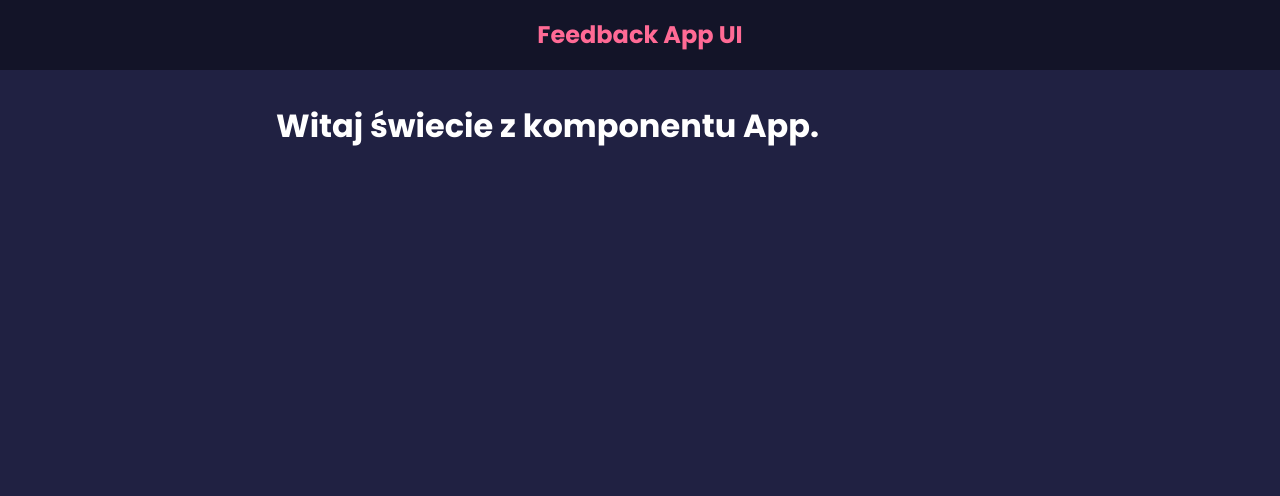
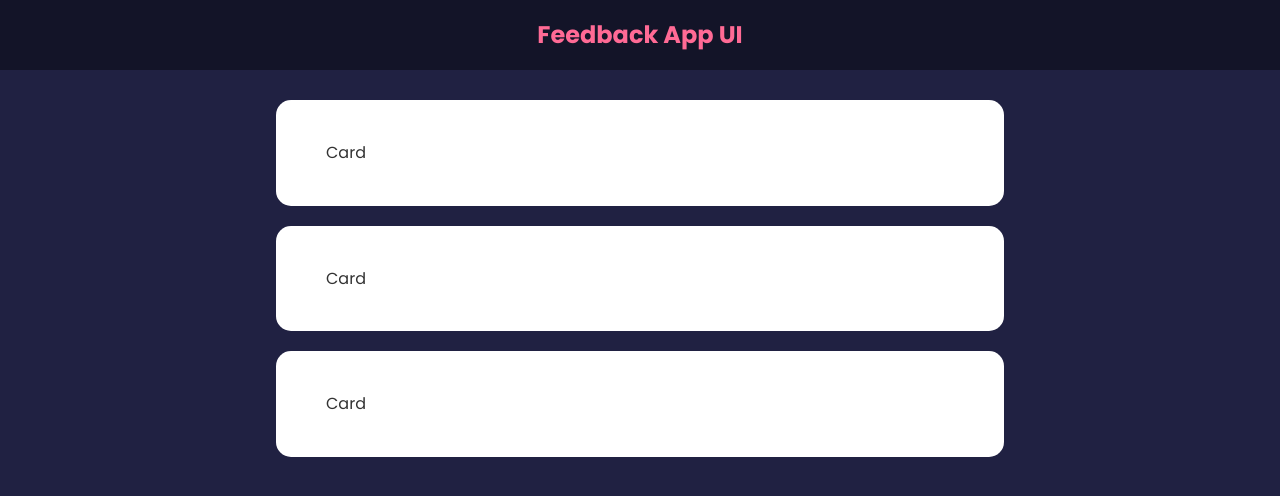
Before and after one commit to robmi11/feedback, a React (Create React App) app: page / in a window 1280 px wide. Shown: the top 496 px of the page. Built offline with nearby package versions, Linux system fonts and the light colour scheme.

Commit message:
FeedbackList, FeedbackItem and Card components added.

```diff
--- a/src/App.js
+++ b/src/App.js
@@ -1,11 +1,16 @@
+import { useState } from "react";
 import Header from "./components/Header";
+import FeedbackList from "./components/FeedbackList";
+import FeedbackData from "./data/Feedbackdata";
 
 function App() {
+  const [feedback, setFeedback] = useState(FeedbackData);
+
   return (
     <>
       <Header />
       <div className="container">
-        <h1>Witaj świecie z komponentu App.</h1>
+        <FeedbackList feedback={feedback} />
       </div>
     </>
   );
--- /dev/null
+++ b/src/components/FeedbackItem.jsx
@@ -0,0 +1,21 @@
+import { useState } from "react";
+import PropTypes from "prop-types";
+
+import Card from "./shared/Card";
+
+function FeedbackItem({ feedback }) {
+  const [rating, setRating] = useState(6);
+  const [text, setText] = useState("To jest pojedynczy komentarz.");
+
+  return (
+    <div className="card">
+      <Card />
+    </div>
+  );
+}
+
+FeedbackItem.propTypes = {
+  feedback: PropTypes.array.isRequired,
+};
+
+export default FeedbackItem;
--- /dev/null
+++ b/src/components/FeedbackList.js
@@ -0,0 +1,23 @@
+import PropTypes from "prop-types";
+import FeedbackItem from "./FeedbackItem";
+
+function FeedbackList({ feedback }) {
+  if (!feedback) {
+    return <h2>Brak komentarzy...</h2>;
+  }
+  return (
+    <>
+      {feedback.map((item, index) => (
+        <FeedbackItem key={index} item={item} />
+      ))}
+    </>
+  );
+}
+
+FeedbackList.propTypes = {
+  feedback: PropTypes.arrayOf({
+    type: Array,
+  }),
+};
+
+export default FeedbackList;
--- /dev/null
+++ b/src/components/shared/Card.jsx
@@ -0,0 +1,9 @@
+import PropTypes from "prop-types";
+
+function Card() {
+  return <div>Card</div>;
+}
+
+Card.propTypes = {};
+
+export default Card;
--- /dev/null
+++ b/src/data/Feedbackdata.js
@@ -0,0 +1,19 @@
+const FeedbackData = [
+  {
+    id: 1,
+    rating: 10,
+    text: "Lorem ipsum dolor sit amet consectetur adipisicing elit. consequuntur vel vitae commodi alias voluptatem est voluptatum ipsa quae.",
+  },
+  {
+    id: 2,
+    rating: 9,
+    text: "Lorem ipsum dolor sit amet consectetur adipisicing elit. consequuntur vel vitae commodi alias voluptatem est voluptatum ipsa quae.",
+  },
+  {
+    id: 3,
+    rating: 8,
+    text: "Lorem ipsum dolor sit amet consectetur adipisicing elit. consequuntur vel vitae commodi alias voluptatem est voluptatum ipsa quae.",
+  },
+];
+
+export default FeedbackData;
```
